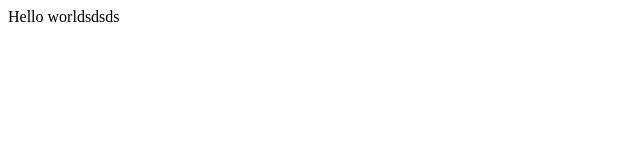
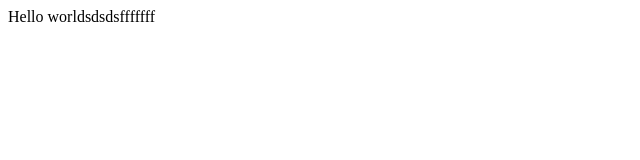
Before and after one commit to minglangasp/Tone, a plain HTML site: page index.html in a window 1280 px wide. Shown: the full height of the page, 0-640 px from the left. Drawn offline with Linux system fonts and the light colour scheme.

Commit message:
test modify

```diff
--- a/index.html
+++ b/index.html
@@ -9,7 +9,7 @@
 </head>
 
 <body>
-  Hello worldsdsds
+  Hello worldsdsdsfffffff
   <script src="script.js"></script>
 </body>
 
```
